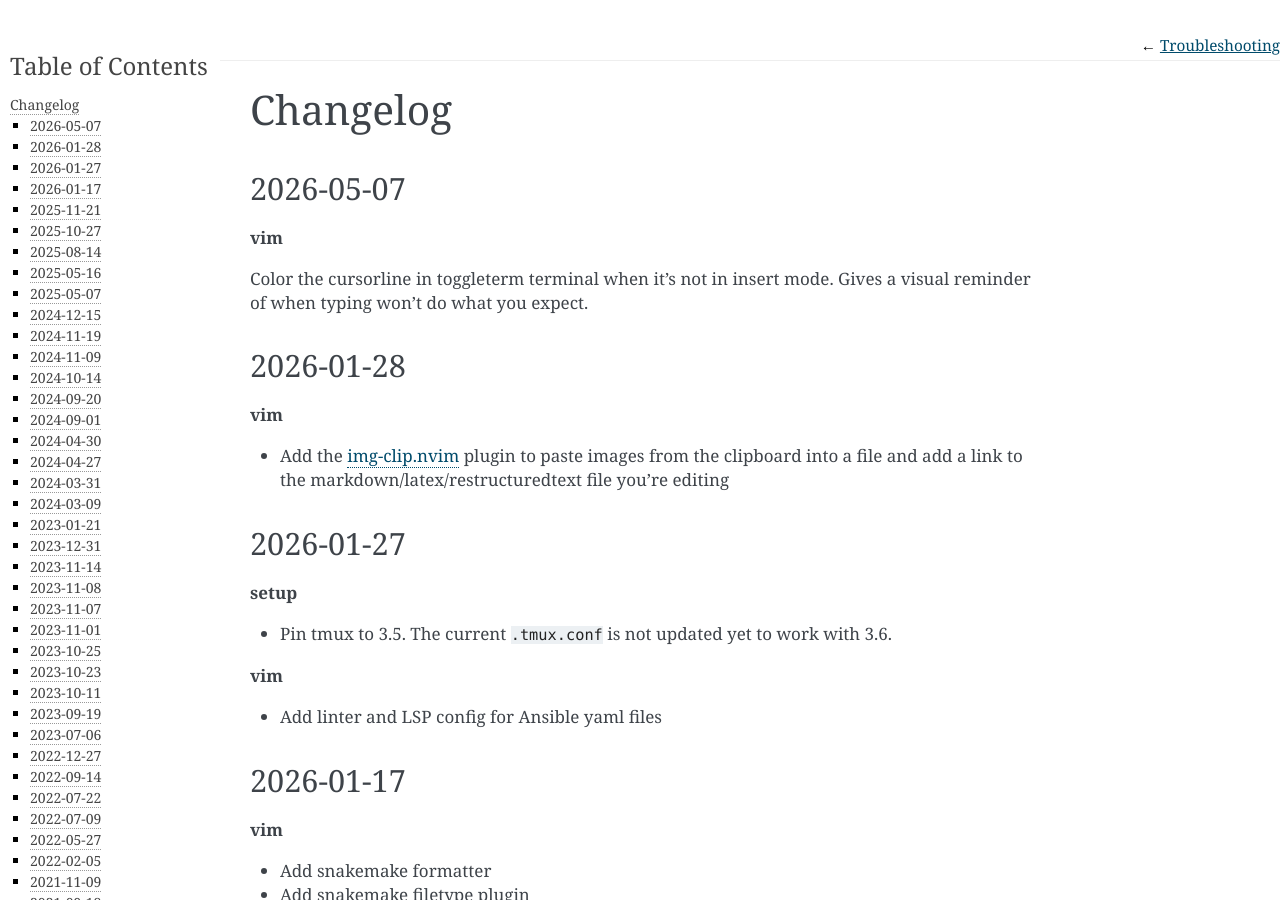
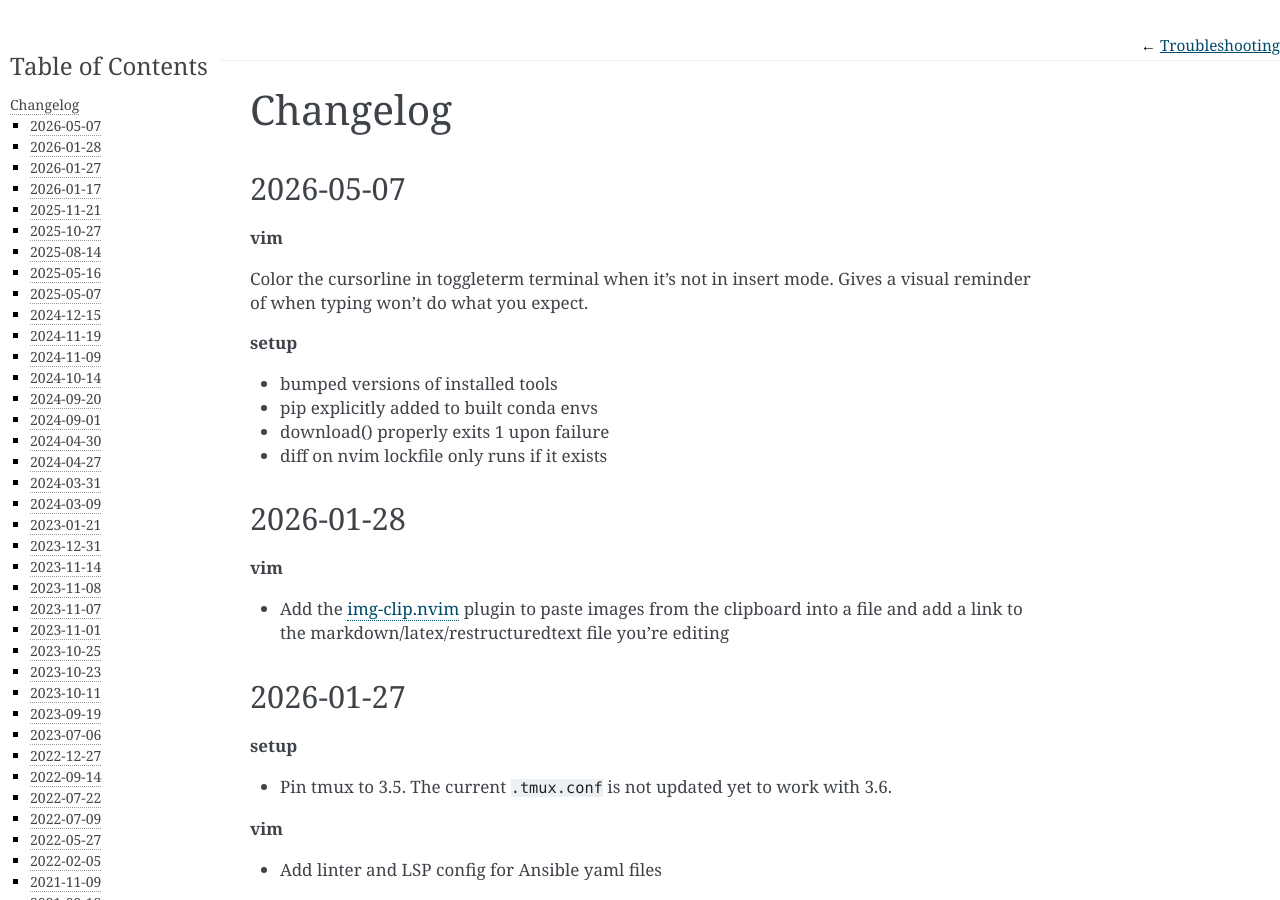
Before and after one commit to daler/dotfiles, a Sphinx documentation site: the page built from docs/changelog.rst, in a window 1280 px wide and 900 px high. Built offline with Sphinx 7.4.7, drawn with Linux system fonts in a browser that asks for light colours.

Commit message:
update changelog

```diff
--- a/docs/changelog.rst
+++ b/docs/changelog.rst
@@ -7,6 +7,13 @@ Changelog
 
 Color the cursorline in toggleterm terminal when it's not in insert mode. Gives
 a visual reminder of when typing won't do what you expect.
+
+**setup**
+
+- bumped versions of installed tools
+- pip explicitly added to built conda envs
+- download() properly exits 1 upon failure
+- diff on nvim lockfile only runs if it exists
 
 2026-01-28
 ----------
```
